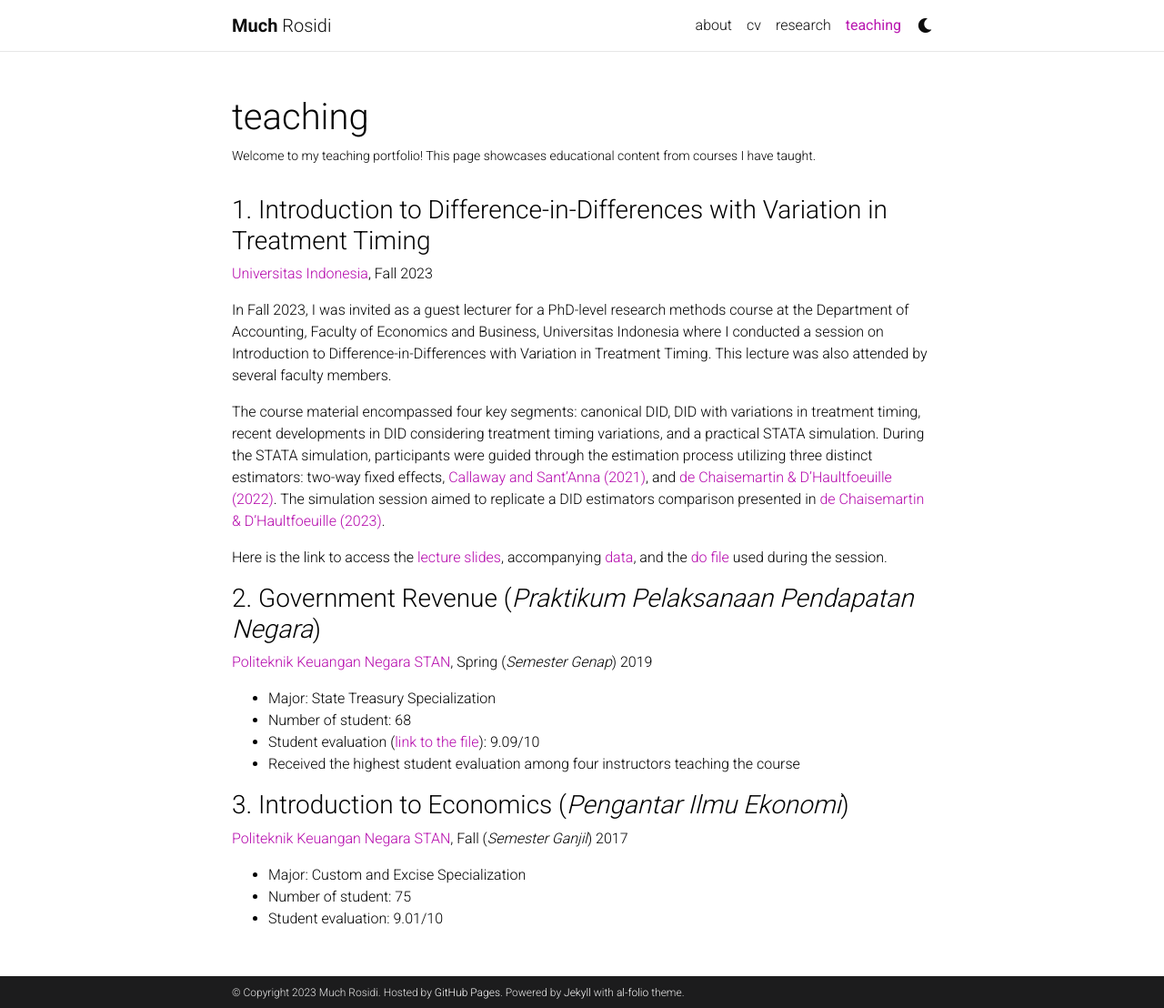
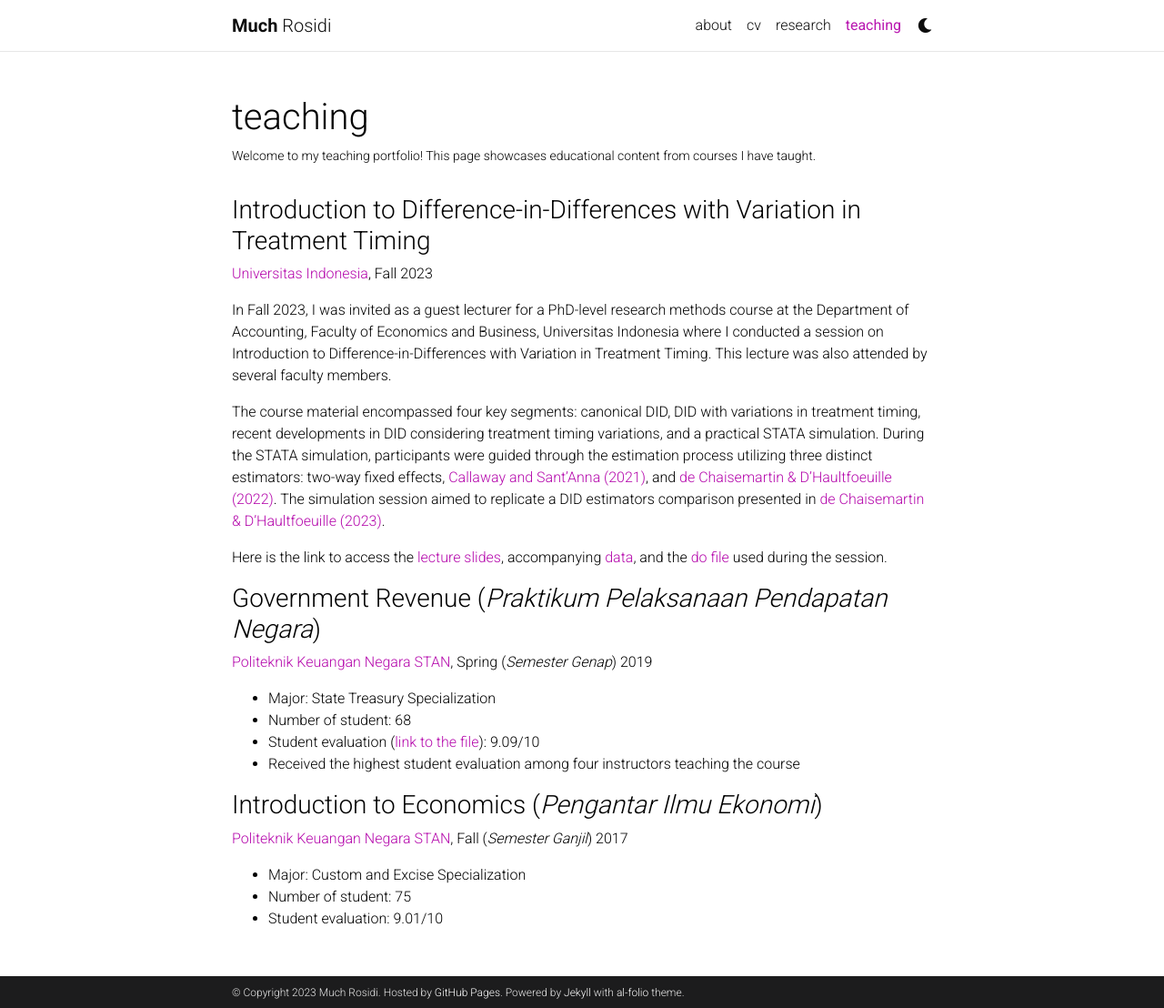
Before and after one commit to muchrosidi/muchrosidi.github.io, a Jekyll site: the page built from _pages/teaching.md, in a window 1280 px wide and 1108 px high. Shown: the whole window at 91% size. Built offline with Jekyll 4.4.1, drawn with Linux system fonts in a browser that asks for light colours; comment, search, counter and statistics services are not loaded; a style sheet for code colours, icons or effects is not loaded.

Commit message:
Update teaching.md

```diff
--- a/_pages/teaching.md
+++ b/_pages/teaching.md
@@ -9,7 +9,7 @@ nav_order: 5
 
 
 
-### 1. Introduction to Difference-in-Differences with Variation in Treatment Timing
+### Introduction to Difference-in-Differences with Variation in Treatment Timing
 [Universitas Indonesia](https://feb.ui.ac.id/en/department-of-accounting/), Fall 2023
 
 In Fall 2023, I was invited as a guest lecturer for a PhD-level research methods course at the Department of Accounting, Faculty of Economics and Business, Universitas Indonesia where I conducted a session on Introduction to Difference-in-Differences with Variation in Treatment Timing. This lecture was also attended by several faculty members.
@@ -20,14 +20,14 @@ Here is the link to access the [lecture slides](/assets/pdf/Intro_diddifferentti
 
 
 
-### 2. Government Revenue (*Praktikum Pelaksanaan Pendapatan Negara*)
+### Government Revenue (*Praktikum Pelaksanaan Pendapatan Negara*)
 [Politeknik Keuangan Negara STAN](https://pknstan.ac.id/), Spring (*Semester Genap*) 2019
 - Major:  State Treasury Specialization
 - Number of student: 68
 - Student evaluation ([link to the file](/assets/pdf/evaluasi_rosidi.pdf)): 9.09/10
 - Received the highest student evaluation among four instructors teaching the course
 
-### 3. Introduction to Economics (*Pengantar Ilmu Ekonomi*)
+### Introduction to Economics (*Pengantar Ilmu Ekonomi*)
 [Politeknik Keuangan Negara STAN](https://pknstan.ac.id/),  Fall (*Semester Ganjil*) 2017
 - Major: Custom and Excise Specialization
 - Number of student: 75
```
